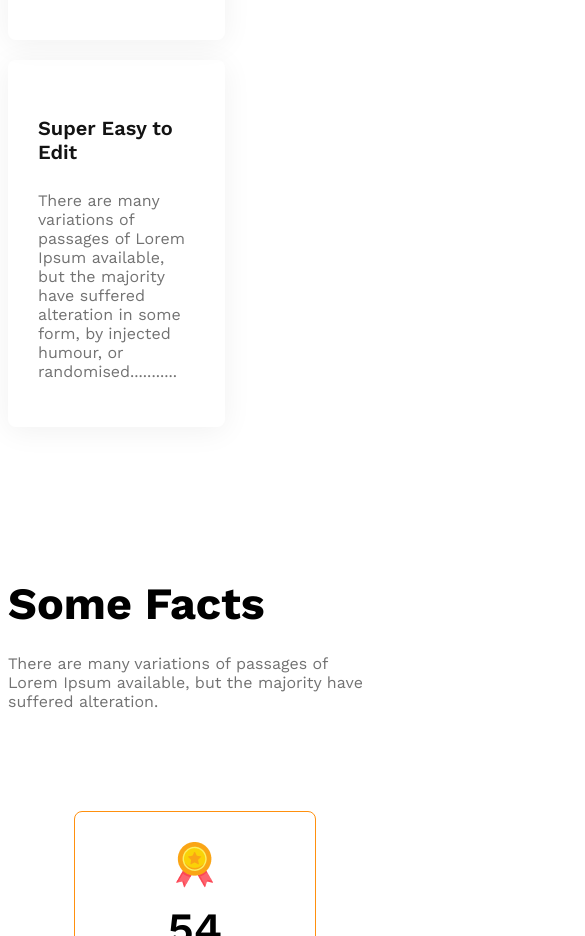
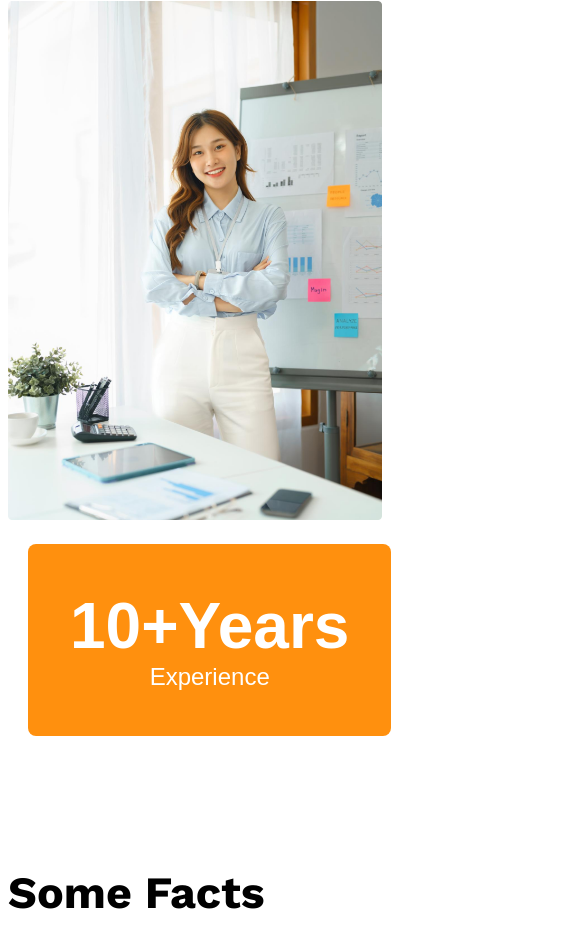
Before and after one commit to Prazzalc/g3-architects-web, a plain HTML site: page index.html in a window 390 px wide. Shown: the part 4678-5614 px from the top of the page, 585 px wide, since content can reach past the window. Drawn offline with nearby package versions, Linux system fonts and the light colour scheme.

Commit message:
added experience badge and responsive css

```diff
--- a/index.html
+++ b/index.html
@@ -83,12 +83,12 @@
                     <p class="feature-card-desc dark-3">There are many variations of passages of Lorem Ipsum available, but the majority have suffered alteration in some form, by injected humour, or randomised...........</p>
                 </div>
             </div>
-            <div>
+            <div id="architect-img">
                 <img src="images/architect.png" alt="">
                 <button id="experience-badge" class="primary-btn">
                     <span id="experience-year">10+Years</span>
                     <br>
-                    <span>Experience</span>
+                    <span id="experience">Experience</span>
                 </button>
             </div>
         </section>
--- a/styles/architect.css
+++ b/styles/architect.css
@@ -179,6 +179,27 @@ main>section {
     font-size: 1.25rem;
 }
 
+#experience-badge {
+    padding: 45px 42px;
+    margin-left: -100px;
+    margin-top: -100px;
+
+}
+
+#experience-year {
+    font-weight: bold;
+    font-size: 4rem;
+}
+
+#experience {
+    font-weight: 500;
+    font-size: 1.5rem;
+}
+
+#architect-img img {
+    width: 100%;
+}
+
 
 
 
@@ -268,7 +289,8 @@ footer {
 
     .navbar,
     .nav-links,
-    .teams {
+    .teams,
+    .features {
         flex-direction: column;
     }
 
@@ -291,6 +313,11 @@ footer {
         margin: 20px;
     }
 
+    #experience-badge {
+        margin-left: 20px;
+        margin-top: 20px;
+    }
+
 
 }
 
```
